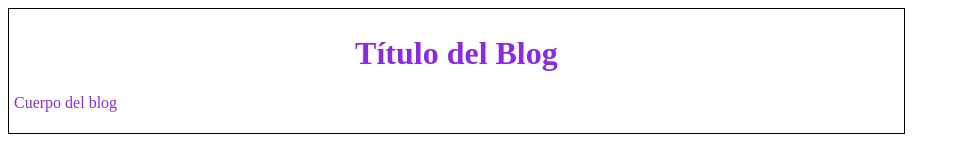
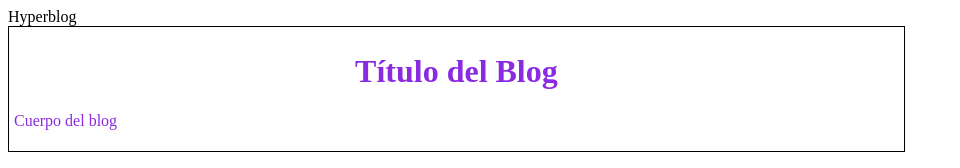
Before and after one commit to edwi02/hyperblog, a plain HTML site: page index.html in a window 1280 px wide. Shown: the whole page, without its empty margins (0-960 px from the left). Drawn offline with Linux system fonts and the light colour scheme.

Commit message:
Cambie el título del Blogpost
Se incluye cabecera

```diff
--- a/index.html
+++ b/index.html
@@ -5,6 +5,9 @@
 
     </head>
     <body>
+        <div id="cabecera">
+                Hyperblog
+        </div>
         <div class="container">
             <h1>T&iacute;tulo del Blog</h1>
             <p>Cuerpo del blog</p>
```
